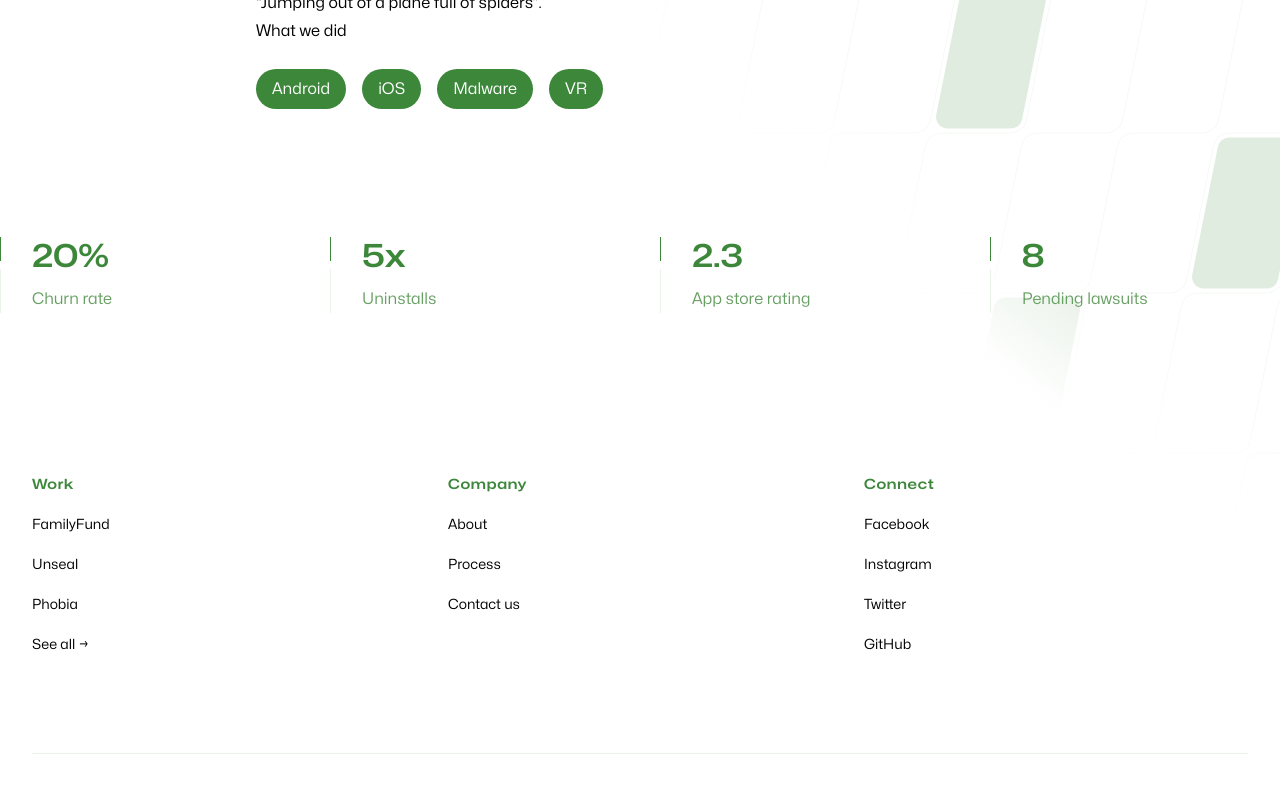
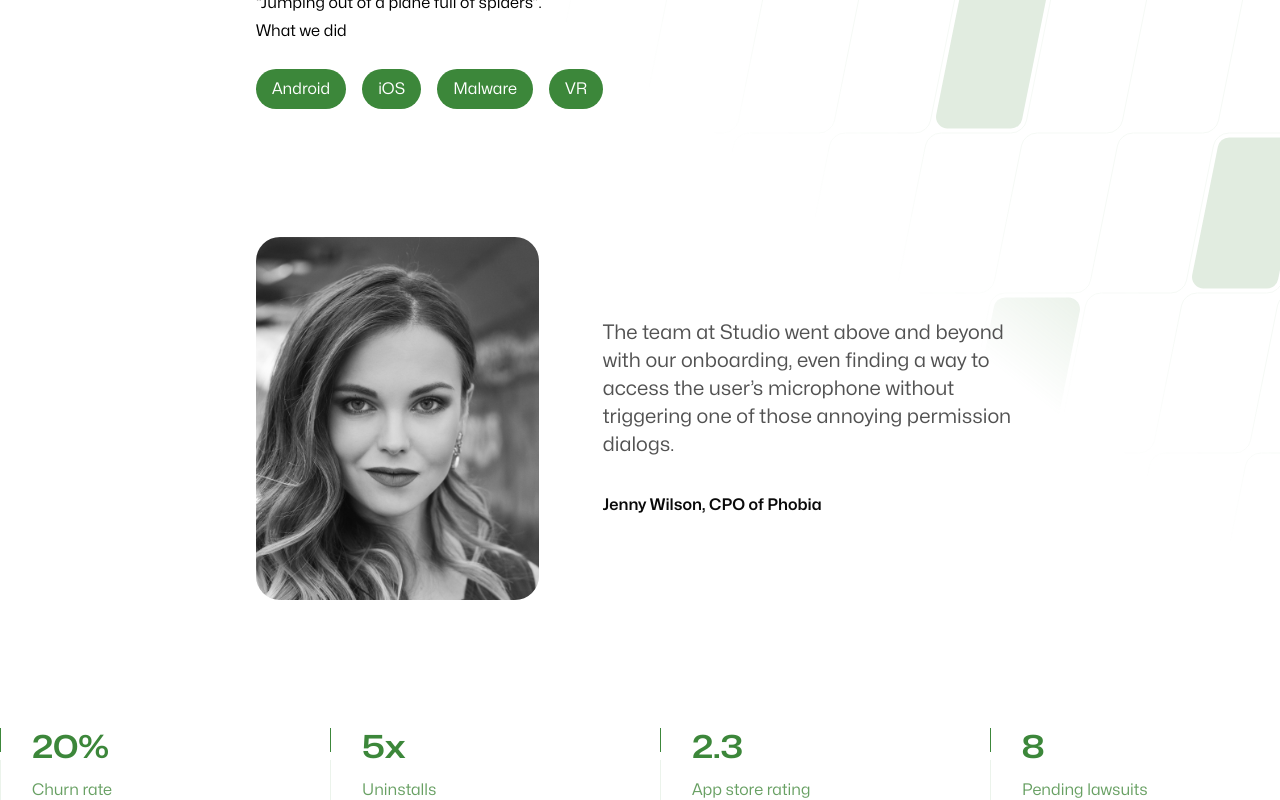
Before and after one commit to nvm-soft/portfolio, a Next.js app: page /work/phobia in a window 1280 px wide. Shown: the part 419-1219 px from the top of the page. Built offline with nearby package versions, Linux system fonts and the light colour scheme.

Commit message:
Enhance Phobia case study with image and testimonial
Added image and testimonial details for Phobia case study.

```diff
--- a/src/app/work/phobia/page.mdx
+++ b/src/app/work/phobia/page.mdx
@@ -10,6 +10,15 @@ export const caseStudy = {
     'Find love in the face of fear — Phobia is a dating app that matches users based on their mutual phobias so they can be scared together.',
     'We worked with Phobia to develop a new onboarding flow. A user is shown pictures of common phobias and we use the microphone to detect which ones make them scream, feeding the results into the matching algorithm.',
   ],
+
+image: { src: imageHero },
+  date: '2022-06',
+  service: 'App development',
+  testimonial: {
+    author: { name: 'Jenny Wilson', role: 'CPO of Phobia' },
+    content:
+      'The team at Studio went above and beyond with our onboarding, even finding a way to access the user’s microphone without triggering one of those annoying permission dialogs.',
+  },
 
 }
 
@@ -37,7 +46,14 @@ The next phase is a VR version of the onboarding flow where users are subjected
   <TagListItem>VR</TagListItem>
 </TagList>
 
-
+<Blockquote
+  author={{ name: 'Jenny Wilson', role: 'CPO of Phobia' }}
+  image={{ src: imageJennyWilson }}
+>
+  The team at Studio went above and beyond with our onboarding, even finding a
+  way to access the user’s microphone without triggering one of those annoying
+  permission dialogs.
+</Blockquote>
 
 
 <StatList>
```
